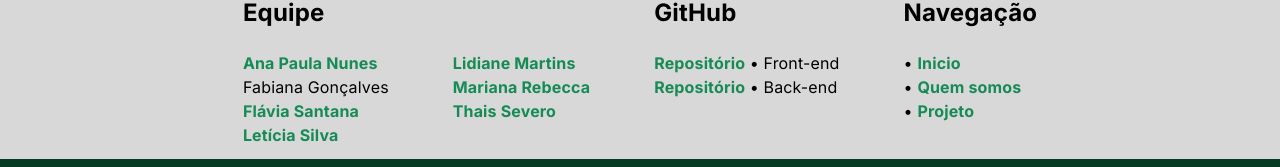
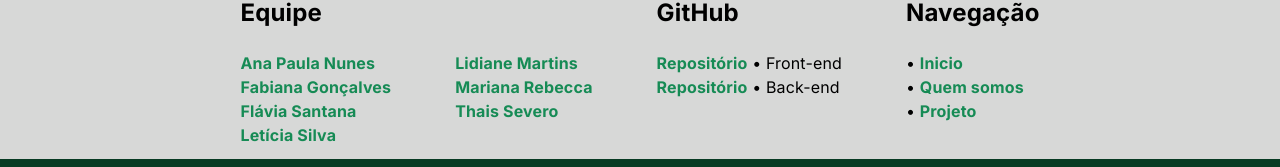
Before and after one commit to fabianagsilva/PontoVerde-Front-End, a React (Create React App) app: page / in a window 1280 px wide. Shown: the part 906-1073 px from the top of the page. Built offline with nearby package versions, Linux system fonts and the light colour scheme.

Commit message:
@flrvia [Atualizando o link da fabiana] 22.11.22

```diff
--- a/src/components/statics/footer/Footer.tsx
+++ b/src/components/statics/footer/Footer.tsx
@@ -73,7 +73,7 @@ function Footer() {
                         <Typography>
                             <h2> Equipe </h2>
                             <a href="https://beacons.ai/anapaulanunes" target="_blank"> Ana Paula Nunes </a> <br />
-                            Fabiana Gonçalves <br />
+                            <a href="https://beacons.ai/fabianagsilva" target="_blank"> Fabiana Gonçalves </a> <br />
                             <a href="https://beacons.ai/flaviabatista" target="_blank"> Flávia Santana </a> <br />
                             <a href="https://beacons.ai/leticiapaixao" target="_blank"> Letícia Silva </a>
                             </Typography>
```
